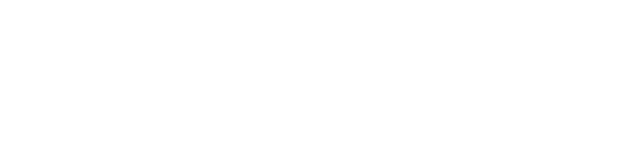
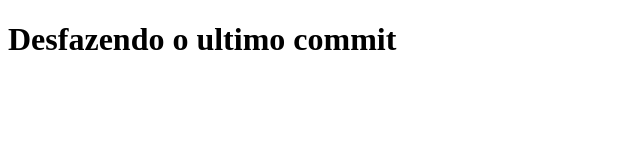
Before and after one commit to tthiagoelifas/aula-github, a plain HTML site: page index.html in a window 1280 px wide. Shown: the whole page, without its empty margins (0-640 px from the left). Drawn offline with Linux system fonts and the light colour scheme.

Commit message:
final git

```diff
--- a/index.html
+++ b/index.html
@@ -7,6 +7,6 @@
   <title>Aula de Git</title>
 </head>
 <body>
-
+  <h1>Desfazendo o ultimo commit</h1>
 </body>
 </html>
```
